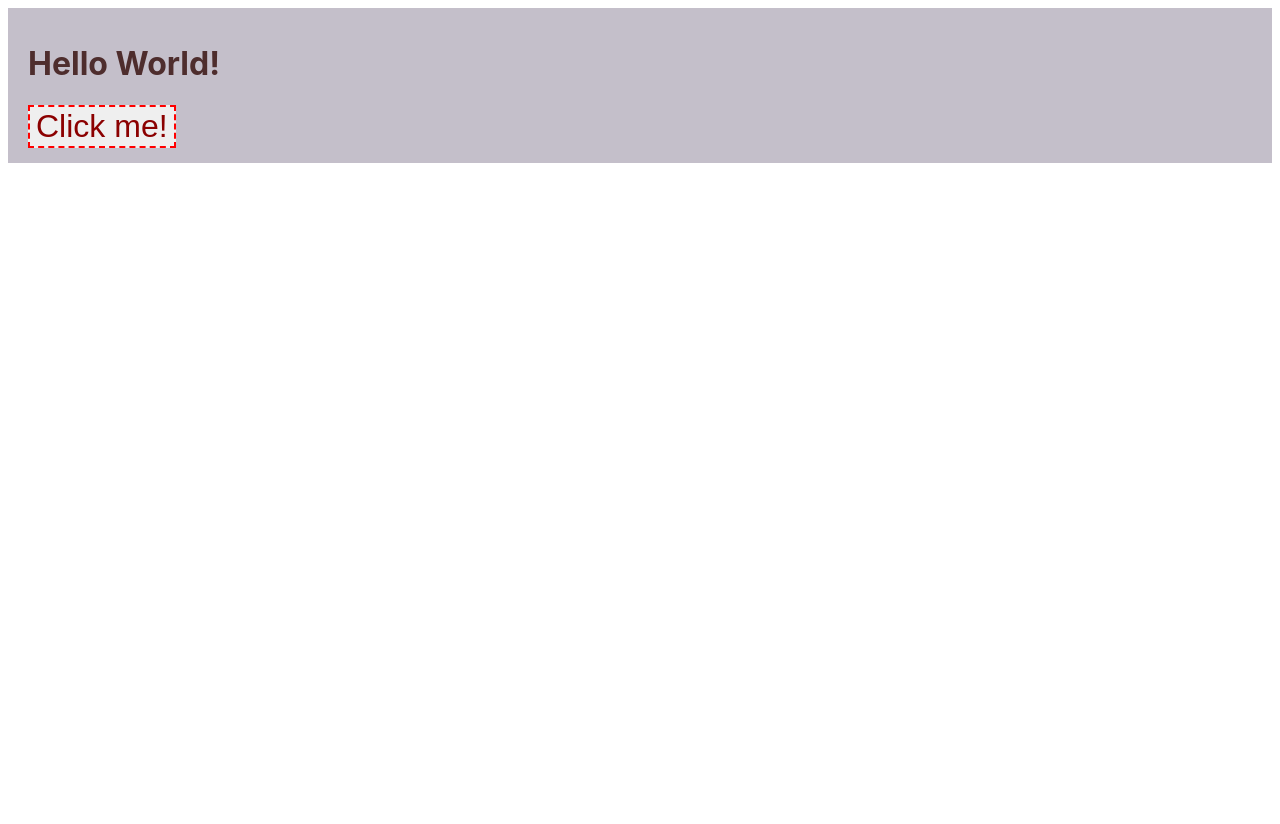
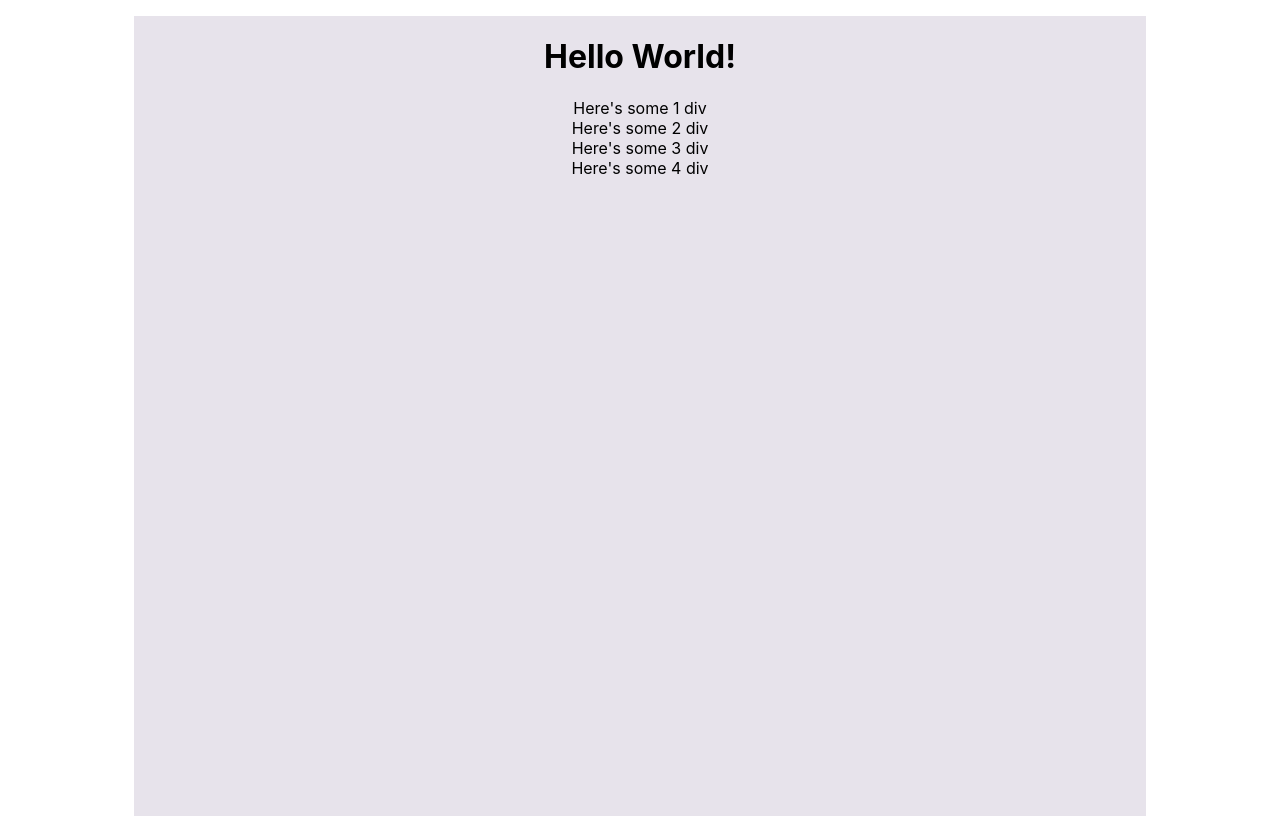
Before and after one commit to derivatively-dynamos/aix-en-provence, a React app: page / in a window 1280 px wide. Before the commit the page ends 800 px from the top, so only its background shows below. Built offline with nearby package versions, Linux system fonts and the light colour scheme.

Commit message:
Create basic folder and React skeleton

```diff
--- a/src/components/App.js
+++ b/src/components/App.js
@@ -1,23 +1,29 @@
-import React, {Component} from 'react';
+import React, { Component } from 'react';
 import './app.scss';
-import styled from 'styled-components'
+import styled from 'styled-components';
+import Overview from './overview/Overview';
+import RelatedItems from './related-items/RelatedItems';
+import QuestionsAndAnswers from './questions-and-answers/QuestionsAndAnswers';
+import RatingsAndReviews from './ratings-and-reviews/RatingsAndReviews';
 
-const Button = styled.button`
-  border: 2px red dashed;
-  color: darkred;
-  font-size: 2em;`
+const App = () => {
+  return (
+    <Div className="container">
+      <h1>Hello World!</h1>
+      <Overview />
+      <RelatedItems />
+      <QuestionsAndAnswers />
+      <RatingsAndReviews />
+    </Div>
+  );
+};
 
-
-class App extends Component {
-  render() {
-    return (
-      <div className='header'>
-        <h1>Hello World!</h1>
-        <Button>Click me!</Button>
-      </div>
-    )
-  }
-}
-
+const Div = styled.div`
+  display: flex;
+  flex-direction: column;
+  align-items: center;
+  margin: 1em auto 0 auto;
+  width: 80%;
+`
 
 export default App;
--- /dev/null
+++ b/src/components/overview/Overview.jsx
@@ -0,0 +1,12 @@
+import React from 'react';
+
+const Overview = () => {
+
+  return (
+    <div>
+      Here's some 1 div
+    </div>
+  )
+}
+
+export default Overview;
--- /dev/null
+++ b/src/components/questions-and-answers/QuestionsAndAnswers.jsx
@@ -0,0 +1,12 @@
+import React from 'react';
+
+const QuestionsAndAnswers = () => {
+
+  return (
+    <div>
+      Here's some 3 div
+    </div>
+  )
+}
+
+export default QuestionsAndAnswers;
--- /dev/null
+++ b/src/components/ratings-and-reviews/RatingsAndReviews.jsx
@@ -0,0 +1,12 @@
+import React from 'react';
+
+const RatingsAndReviews = () => {
+
+  return (
+    <div>
+      Here's some 4 div
+    </div>
+  )
+}
+
+export default RatingsAndReviews;
--- /dev/null
+++ b/src/components/related-items/RelatedItems.jsx
@@ -0,0 +1,12 @@
+import React from 'react';
+
+const RelatedItems = () => {
+
+  return (
+    <div>
+      Here's some 2 div
+    </div>
+  )
+}
+
+export default RelatedItems;
--- a/webpack.config.js
+++ b/webpack.config.js
@@ -30,4 +30,7 @@ module.exports = {
       },
     ],
   },
+  resolve: {
+    extensions: ['', '.js', '.jsx'],
+  }
 };
```
